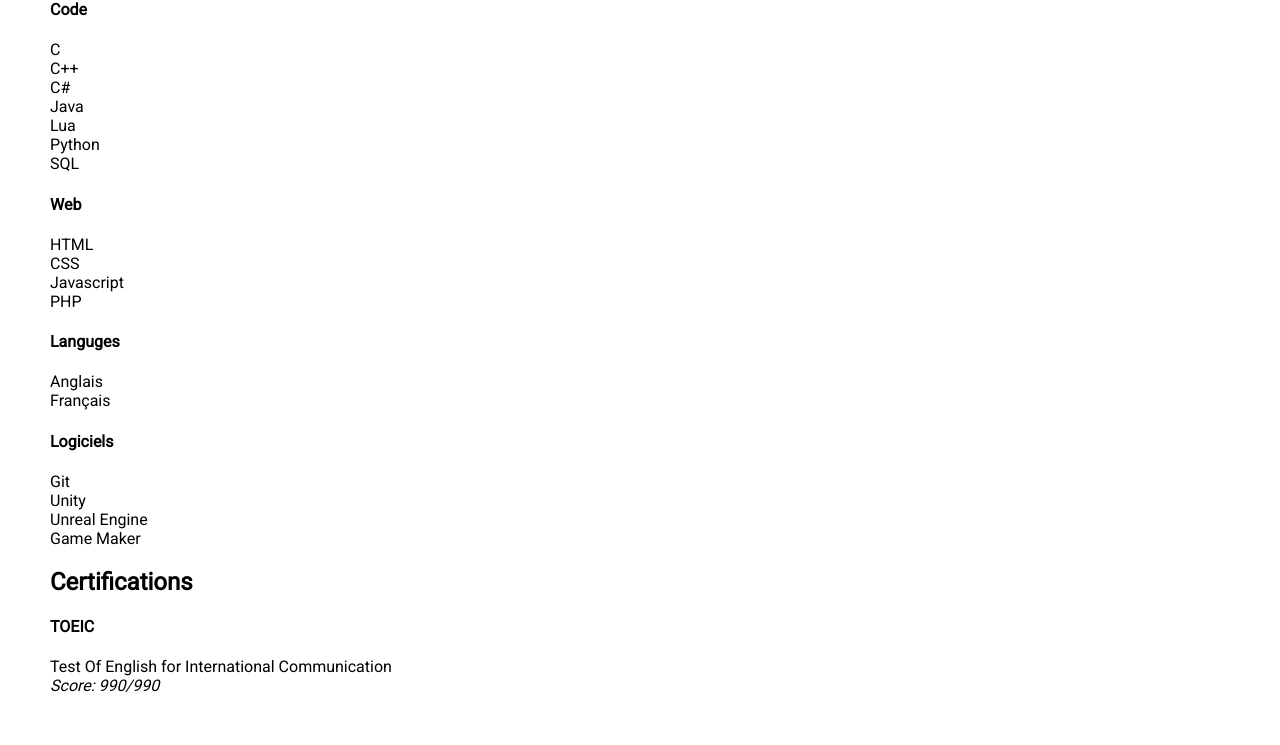
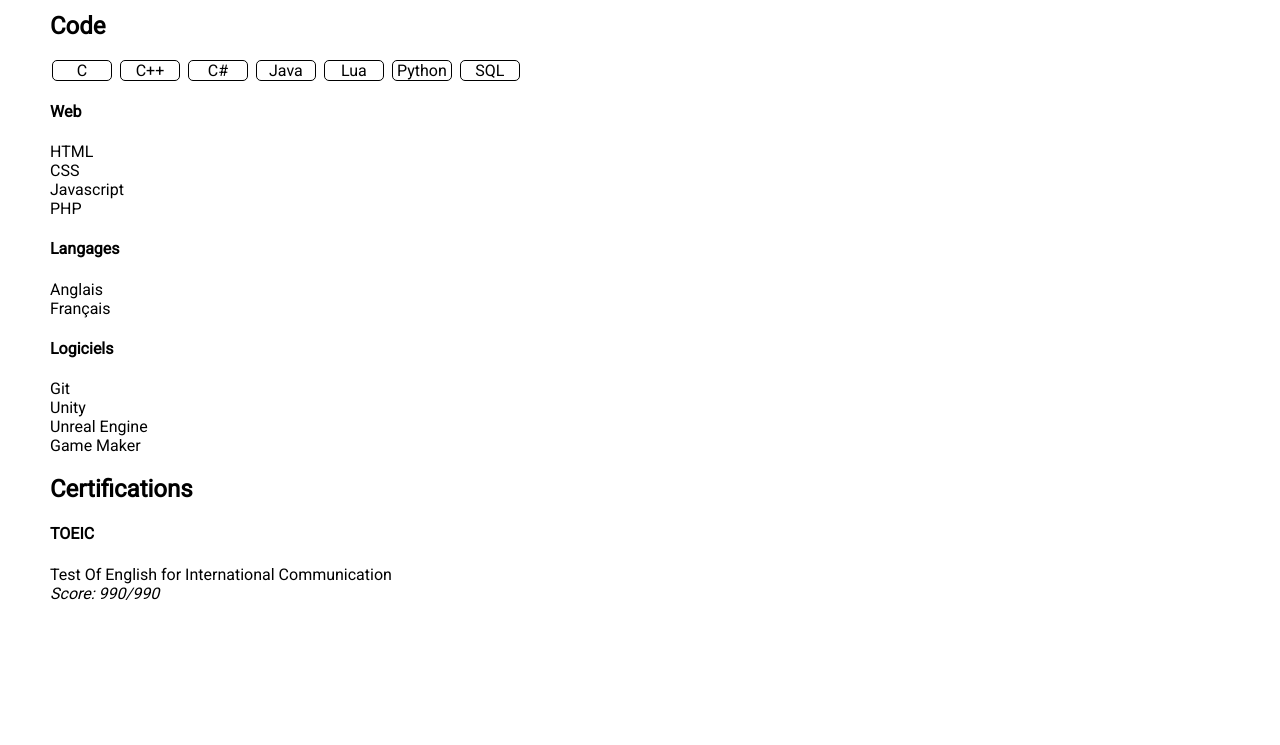
Before and after one commit to olivier-grech/olivier-grech.github.io, a website: page index.html in a window 1280 px wide. Shown: the part 632-1377 px from the top of the page. After the commit the page ends 1285 px from the top, so only its background shows below. Drawn offline with nearby package versions, Linux system fonts and the light colour scheme.

Commit message:
Started skills part

```diff
--- a/index.html
+++ b/index.html
@@ -15,16 +15,27 @@
 		margin: 50px;
 
 	}
-	#card {
 
-		width: 30%;
-	}
 	.item {
 		padding-left: 10px;
 		border-left-color: #000000;
 		border-left-width: 5px;
 		border-left-style: solid;
 		margin-top: 15px;
+	}
+
+	.skill {
+		border-style: solid;
+		border-width: 1px;
+		border-color: #000000;
+		border-radius: 5px;
+		text-align: center;
+		min-width: 50px;
+		display: inline-block;
+		margin-left: 2px;
+		margin-right: 2px;
+		padding-left:4px;
+		padding-right:4px;
 	}
 	a {
 		text-decoration: none;
@@ -69,53 +80,16 @@
             <a>Lycée l'Emperi</a></p>
         </div>
 
+		<h1>Compétences</h1>
+		<h2>Code</h2>
+		<div class="skill">C</div>
+		<div class="skill">C++</div>
+        <div class="skill">C#</div>
+		<div class="skill">Java</div>
+        <div class="skill">Lua</div>
+		<div class="skill">Python</div>
+		<div class="skill">SQL</div>
 
-
-
-
-
-
-        <div class="card-panel blue-text text-darken-2">
-            <h2>Compétences</h2>
-            <div class="row">
-                <div class="col s12 m4">
-                    <h4>Code</h4>
-                    <!---->
-                    <div>C</div>
-                    <div class="progress">
-
-                    </div>
-                    <!---->
-                    <div>C++</div>
-                    <div class="progress">
-
-                    </div>
-                    <!---->
-                    <div>C#</div>
-                    <div class="progress">
-
-                    </div>
-                    <!---->
-                    <div>Java</div>
-                    <div class="progress">
-
-                    </div>
-                    <!---->
-                    <div>Lua</div>
-                    <div class="progress">
-
-                    </div>
-                    <!---->
-                    <div>Python</div>
-                    <div class="progress">
-
-                    </div>
-                    <!---->
-                    <div>SQL</div>
-                    <div class="progress">
-
-                    </div>
-                </div>
                 <!---->
                 <div class="col s12 m4">
                     <h4>Web</h4>
@@ -142,7 +116,7 @@
                 </div>
                 <!---->
                 <div class="col s12 m4">
-                    <h4>Languges</h4>
+                    <h4>Langages</h4>
                     <!---->
                     <div>Anglais</div>
                     <div class="progress">
```
